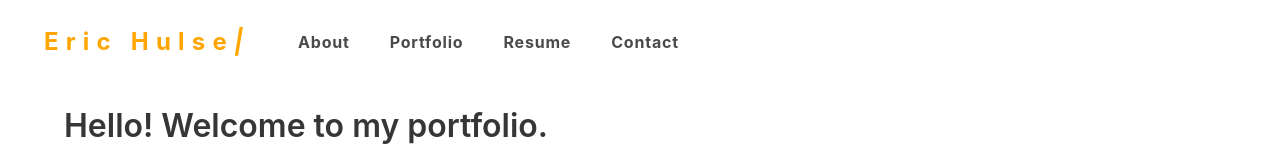
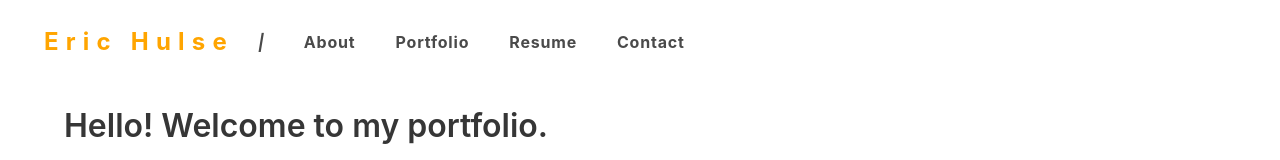
Before and after one commit to sempercuriosus/portfolio-v2, a React (Vite) app: page / in a window 1280 px wide. Shown: the top 160 px of the page. Built offline with nearby package versions, Linux system fonts and the light colour scheme.

Commit message:
split name and diviver

```diff
--- a/src/components/Nav/nav.jsx
+++ b/src/components/Nav/nav.jsx
@@ -11,10 +11,11 @@ function Nav({ developerName }) {
       role='navigation'
       aria-label='main navigation'>
       {/* About is the root route, href reflects this */}
-      <div
-        id='dev-name'
-        className='navbar-item'>
-        {name} <em>|</em>
+      <div className='navbar-item'>
+        <div id='dev-name'>{name}</div>
+        <div id='name-div'>
+          <em>|</em>
+        </div>
       </div>
 
       <Link
```
